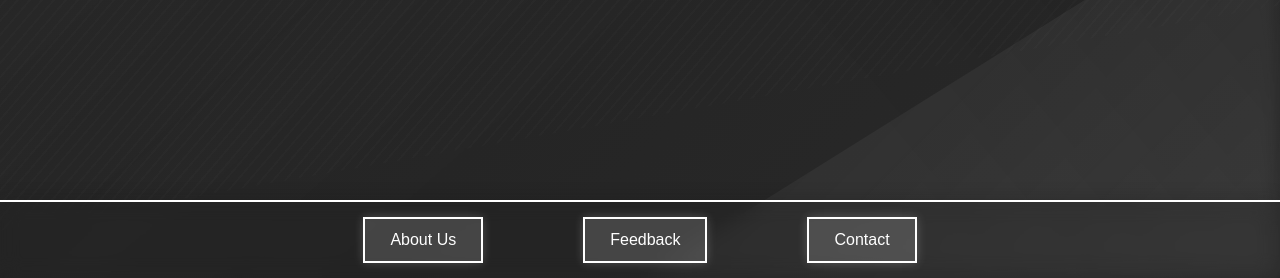
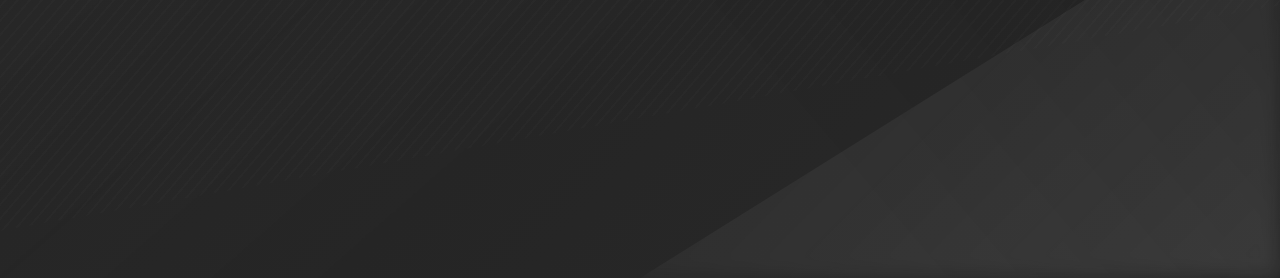
Before and after one commit to shanrayeguzman0/farali.github.io, a PHP site: page / in a window 1280 px wide. Shown: the part 522-800 px from the top of the page. Run offline with PHP 8.4, Linux system fonts and the light colour scheme.

Commit message:
update homepage design

```diff
--- a/index.html
+++ b/index.html
@@ -48,11 +48,6 @@
         <br> memories to each favorite, and watch how your list grows and changes over time. It’s a fun,
         creative way to celebrate what matters most to you!</h6>
 
-      <div class="footer-bar">
-
-  <a href="about.html" class="btn2">About Us</a>
-  <a href="feedback.html" class="btn2">Feedback</a>
-  <a href="contact.html" class="btn2">Contact</a>
 
 </div>
 
--- a/style.css
+++ b/style.css
@@ -227,24 +227,6 @@ body {
   color: white;
 }
 
-/* navbar */
-.footer-bar {
-  position: fixed;
-  bottom: 0;
-  width: 100%;
-  background: rgba(22, 22, 22, 0.1);
-  border-top: 2px solid white;
-  display: flex;
-  justify-content: center;
-  align-items: center;
-  gap: 100px;
-  padding: 15px 0;
-  box-shadow: 0 -2px 15px rgba(19, 19, 19, 0.2);
-  backdrop-filter: blur(10px);
-  z-index: 999;
-  animation: fadeUp 1.5s ease forwards;
-}
-
 /* anibtn */
 .btn2 {
   display: inline-block;
```
